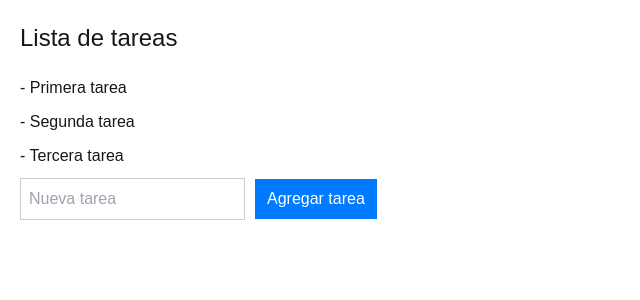
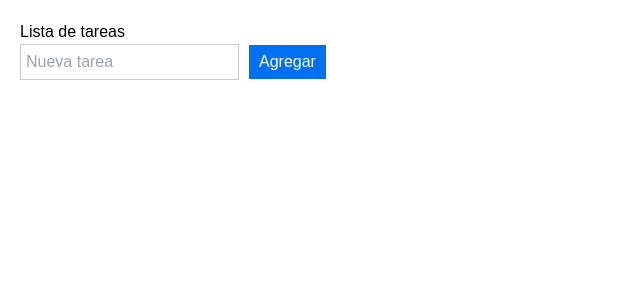
Before and after one commit to alexander67x/practica-typescriptp, a Next.js app: page / in a window 1280 px wide. Shown: the top 300 px of the page, without its empty margins (0-640 px from the left). Built offline with nearby package versions, Linux system fonts and the light colour scheme.

Commit message:
Corrige fondo blanco y texto negro en la lista de tareas

```diff
--- a/src/app/page.tsx
+++ b/src/app/page.tsx
@@ -1,14 +1,12 @@
+"use client";
+
 import { useState } from "react";
 
 export default function Home() {
-  const [tasks, setTasks] = useState<string[]>([
-    "Primera tarea",
-    "Segunda tarea",
-    "Tercera tarea",
-  ]);
+  const [tasks, setTasks] = useState<string[]>([]);
   const [newTask, setNewTask] = useState("");
 
-  const handleAddTask = () => {
+  const addTask = () => {
     if (newTask.trim() !== "") {
       setTasks([...tasks, newTask]);
       setNewTask("");
@@ -16,38 +14,47 @@ export default function Home() {
   };
 
   return (
-    <div style={{ padding: "20px", fontFamily: "Arial, sans-serif" }}>
-      <h1 style={{ fontSize: "24px", marginBottom: "20px" }}>Lista de tareas</h1>
-      <ul style={{ listStyleType: "none", padding: 0 }}>
+    <div
+      style={{
+        backgroundColor: "#ffffff",
+        color: "#000000",
+        padding: "20px",
+        fontFamily: "Arial",
+        minHeight: "100vh",
+      }}
+    >
+      <h1>Lista de tareas</h1>
+      <ul>
         {tasks.map((task, index) => (
-          <li key={index} style={{ marginBottom: "10px" }}>
-            - {task}
-          </li>
+          <li key={index}>{task}</li>
         ))}
       </ul>
+      <div>
         <input
-        type="text"
-        placeholder="Nueva tarea"
           value={newTask}
           onChange={(e) => setNewTask(e.target.value)}
+          placeholder="Nueva tarea"
           style={{
-          padding: "8px",
             marginRight: "10px",
             border: "1px solid #ccc",
+            padding: "5px",
+            color: "#000000",
+            backgroundColor: "#ffffff",
           }}
         />
         <button
-        onClick={handleAddTask}
+          onClick={addTask}
           style={{
-          padding: "8px 12px",
-          backgroundColor: "#007bff",
-          color: "#fff",
+            backgroundColor: "#0070f3",
+            color: "#ffffff",
+            padding: "5px 10px",
             border: "none",
             cursor: "pointer",
           }}
         >
-        Agregar tarea
+          Agregar
         </button>
+      </div>
     </div>
   );
 }
```
Lines whose indentation alone changed are shown as unchanged.
